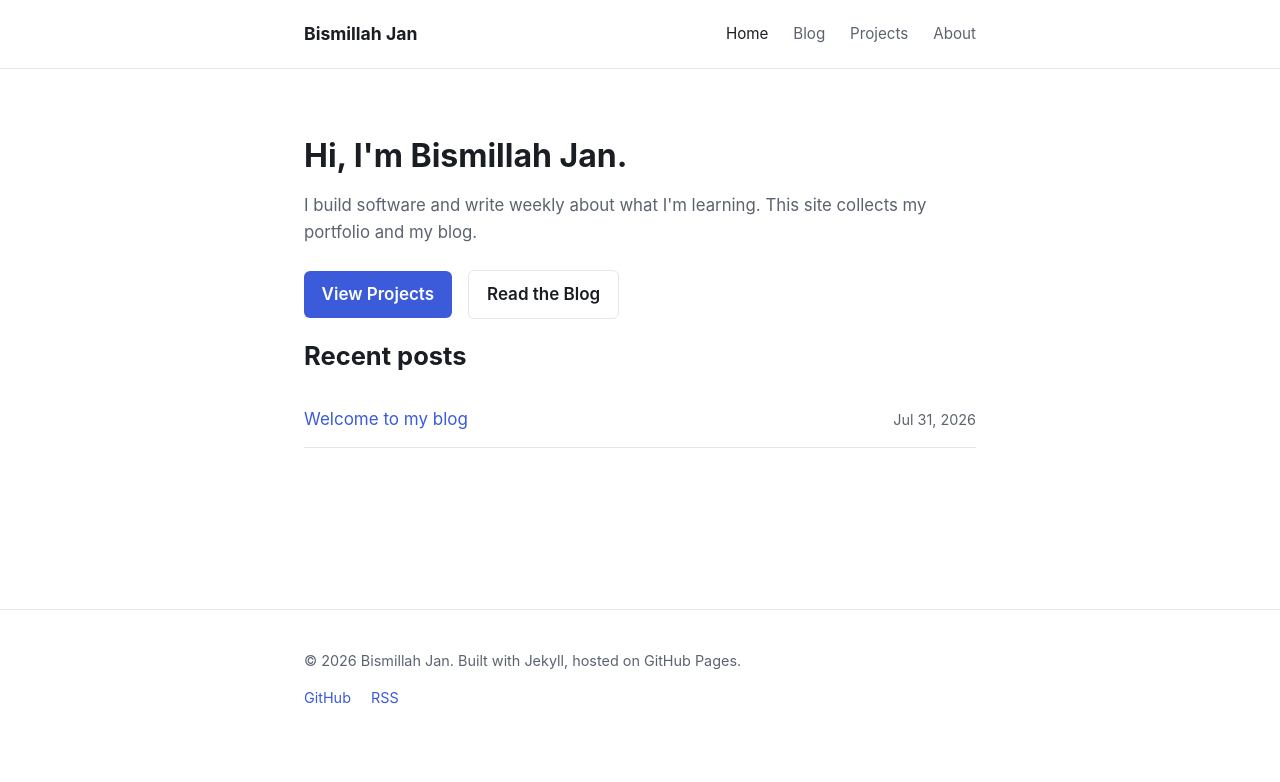
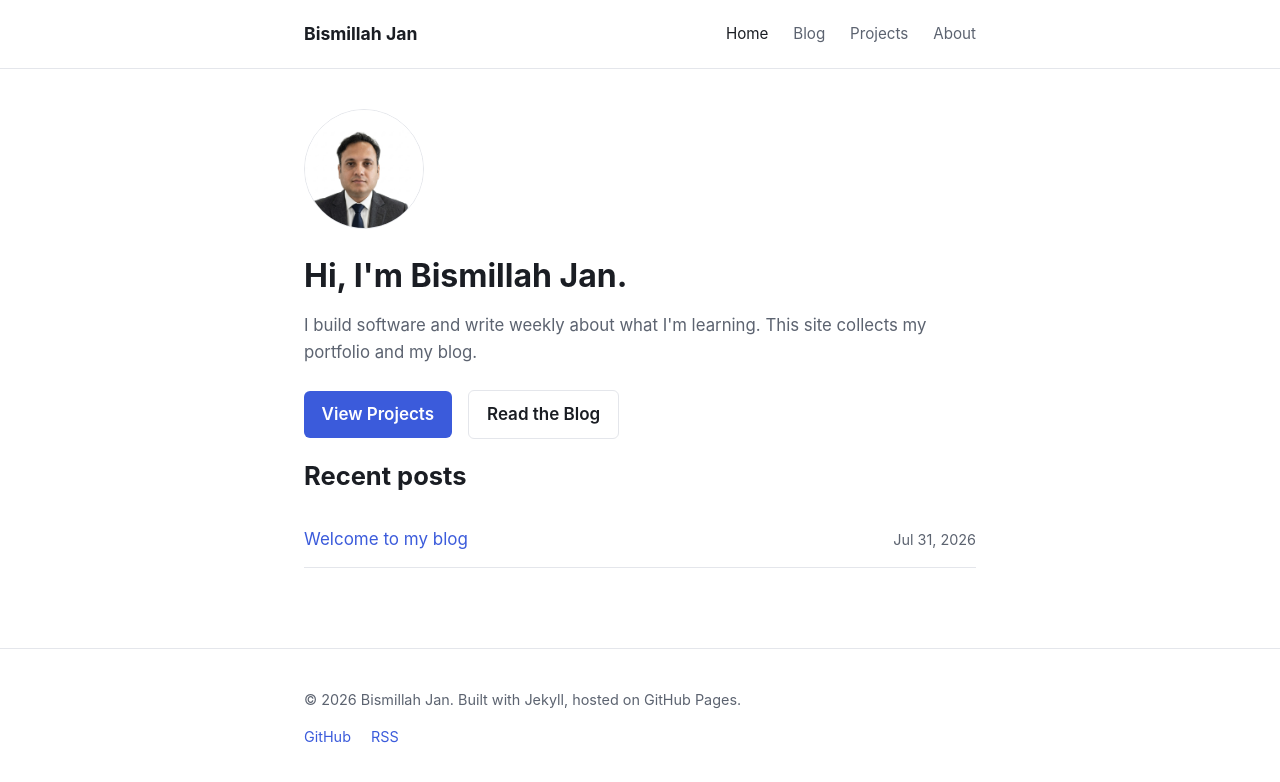
Before and after one commit to Bismillah-Jan/bismillah-jan.github.io, a Jekyll site: the page built from index.html, in a window 1280 px wide. Shown: the top 782 px of the page. Built offline with Jekyll 4.4.1, drawn with Linux system fonts in a browser that asks for light colours.

Commit message:
Add profile photo to home and about pages
Extracted the headshot from the CV, cropped it, and added a
circular avatar to the hero section and about page.

```diff
--- a/assets/css/style.scss
+++ b/assets/css/style.scss
@@ -86,6 +86,17 @@ main.wrap {
 }
 
 h1, h2, h3 { line-height: 1.25; }
+
+/* Avatar */
+.avatar {
+  display: block;
+  width: 120px;
+  height: 120px;
+  border-radius: 50%;
+  object-fit: cover;
+  border: 1px solid var(--border);
+  margin-bottom: 1.25rem;
+}
 
 /* Hero */
 .hero h1 { font-size: 2rem; margin-bottom: 0.5rem; }
--- a/index.html
+++ b/index.html
@@ -4,6 +4,7 @@ title: Home
 ---
 
 <section class="hero">
+  <img class="avatar" src="{{ '/assets/images/profile.png' | relative_url }}" alt="Photo of {{ site.author.name }}">
   <h1>Hi, I'm {{ site.author.name }}.</h1>
   <p class="lede">I build software and write weekly about what I'm learning. This site collects my portfolio and my blog.</p>
   <p class="hero-links">
```
Also changed, not shown: about.md (+2 -0 lines), assets/images/profile.png (added).
